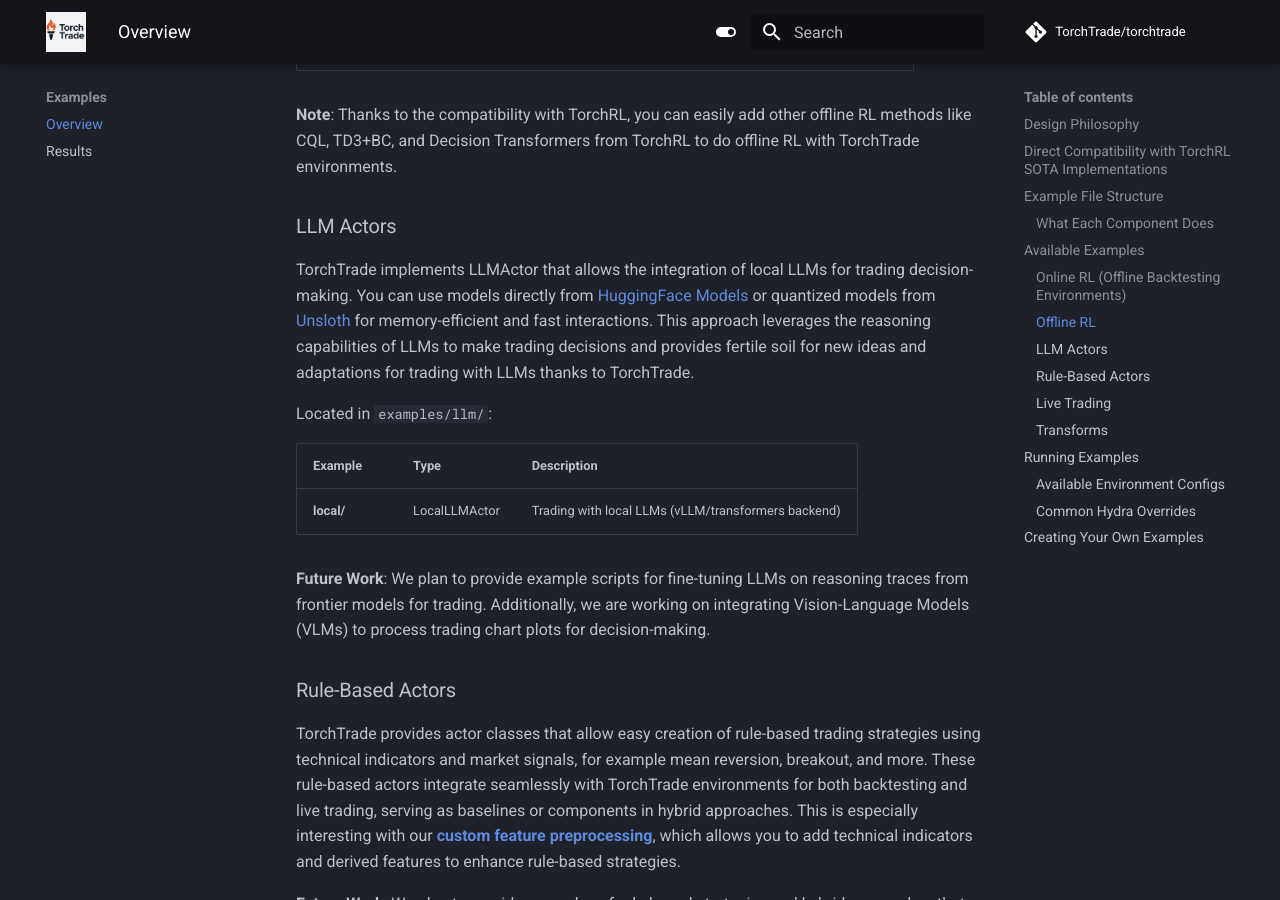
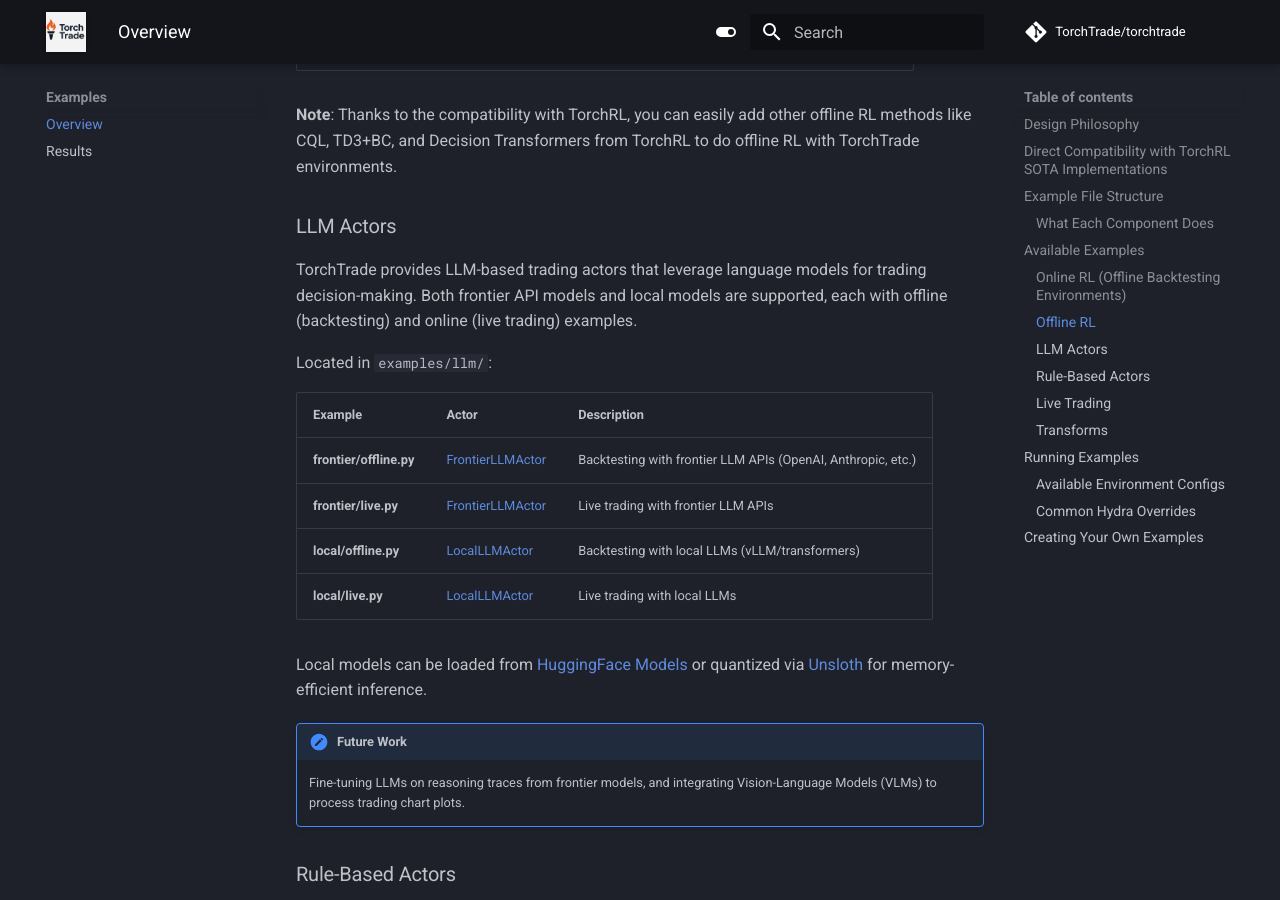
Before and after one commit to TorchTrade/torchtrade, an MkDocs documentation site: the page built from docs/examples/index.md, in a window 1280 px wide and 900 px high, scrolled down 6908 px. Built offline with MkDocs 1.6.1 and Material for MkDocs 9.7.7, drawn with Linux system fonts in a browser that asks for light colours; comment, search, counter and statistics services are not loaded.

Commit message:
Update LLM actors docs: add frontier examples, rename online→live
- Add FrontierLLMActor examples (offline.py, live.py)
- Update LocalLLMActor with offline/live examples
- Add source links to actor classes
- Rename online.py→live.py for upcoming PR
- Convert future work to admonition note

Co-Authored-By: Claude Opus 4.5 <noreply@anthropic.com>

```diff
--- a/docs/examples/index.md
+++ b/docs/examples/index.md
@@ -289,15 +289,21 @@ Located in `examples/offline_rl/`:
 
 ### LLM Actors
 
-TorchTrade implements LLMActor that allows the integration of local LLMs for trading decision-making. You can use models directly from [HuggingFace Models](https://huggingface.co/models) or quantized models from [Unsloth](https://unsloth.ai/) for memory-efficient and fast interactions. This approach leverages the reasoning capabilities of LLMs to make trading decisions and provides fertile soil for new ideas and adaptations for trading with LLMs thanks to TorchTrade.
+TorchTrade provides LLM-based trading actors that leverage language models for trading decision-making. Both frontier API models and local models are supported, each with offline (backtesting) and online (live trading) examples.
 
 Located in `examples/llm/`:
 
-| Example | Type | Description |
-|---------|------|-------------|
-| **local/** | LocalLLMActor | Trading with local LLMs (vLLM/transformers backend) |
+| Example | Actor | Description |
+|---------|-------|-------------|
+| **frontier/offline.py** | [FrontierLLMActor](https://github.com/TorchTrade/torchtrade/blob/main/torchtrade/actor/frontier_llm_actor.py) | Backtesting with frontier LLM APIs (OpenAI, Anthropic, etc.) |
+| **frontier/live.py** | [FrontierLLMActor](https://github.com/TorchTrade/torchtrade/blob/main/torchtrade/actor/frontier_llm_actor.py) | Live trading with frontier LLM APIs |
+| **local/offline.py** | [LocalLLMActor](https://github.com/TorchTrade/torchtrade/blob/main/torchtrade/actor/local_llm_actor.py) | Backtesting with local LLMs (vLLM/transformers) |
+| **local/live.py** | [LocalLLMActor](https://github.com/TorchTrade/torchtrade/blob/main/torchtrade/actor/local_llm_actor.py) | Live trading with local LLMs |
 
-**Future Work**: We plan to provide example scripts for fine-tuning LLMs on reasoning traces from frontier models for trading. Additionally, we are working on integrating Vision-Language Models (VLMs) to process trading chart plots for decision-making.
+Local models can be loaded from [HuggingFace Models](https://huggingface.co/models) or quantized via [Unsloth](https://unsloth.ai/) for memory-efficient inference.
+
+!!! note "Future Work"
+    Fine-tuning LLMs on reasoning traces from frontier models, and integrating Vision-Language Models (VLMs) to process trading chart plots.
 
 ### Rule-Based Actors
 
```
